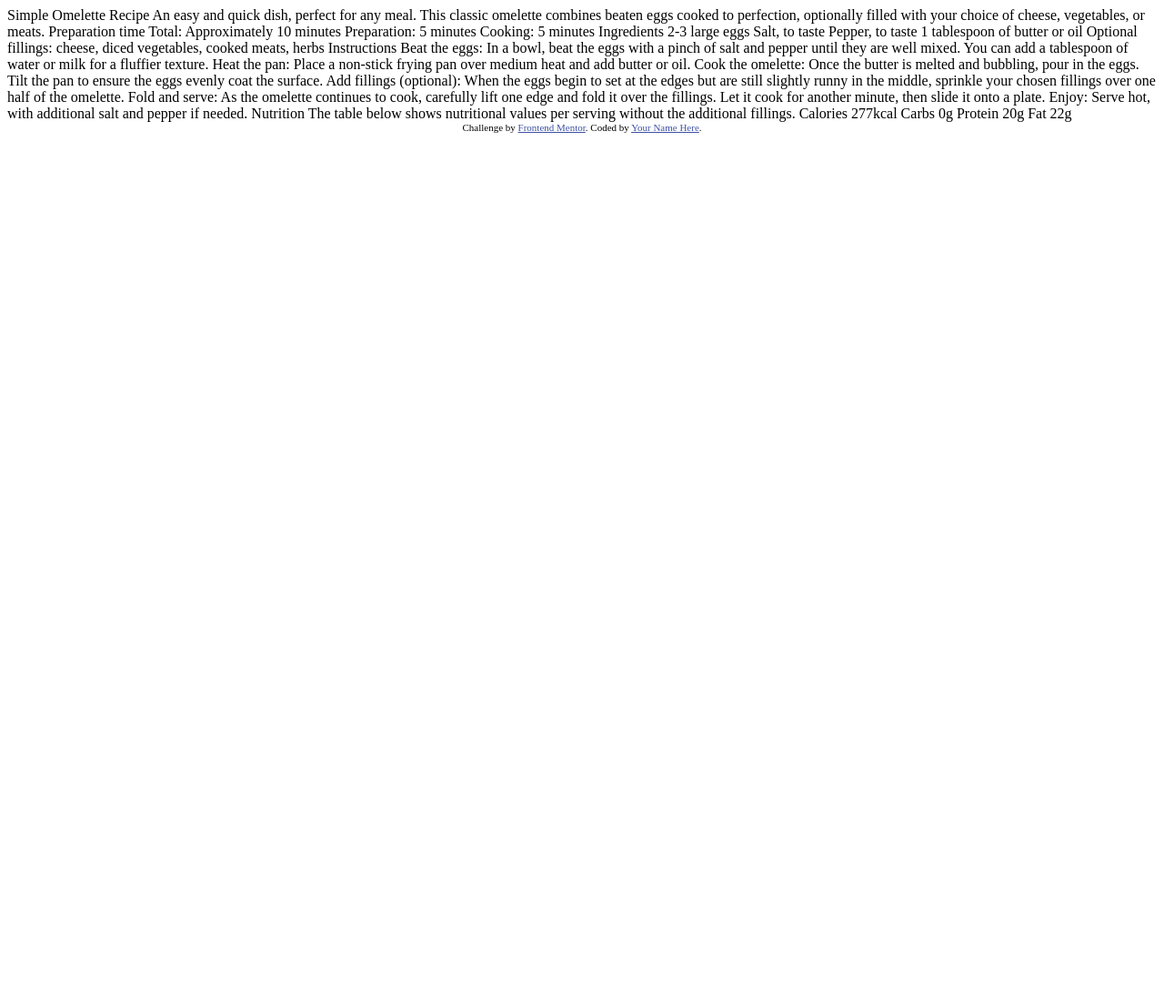
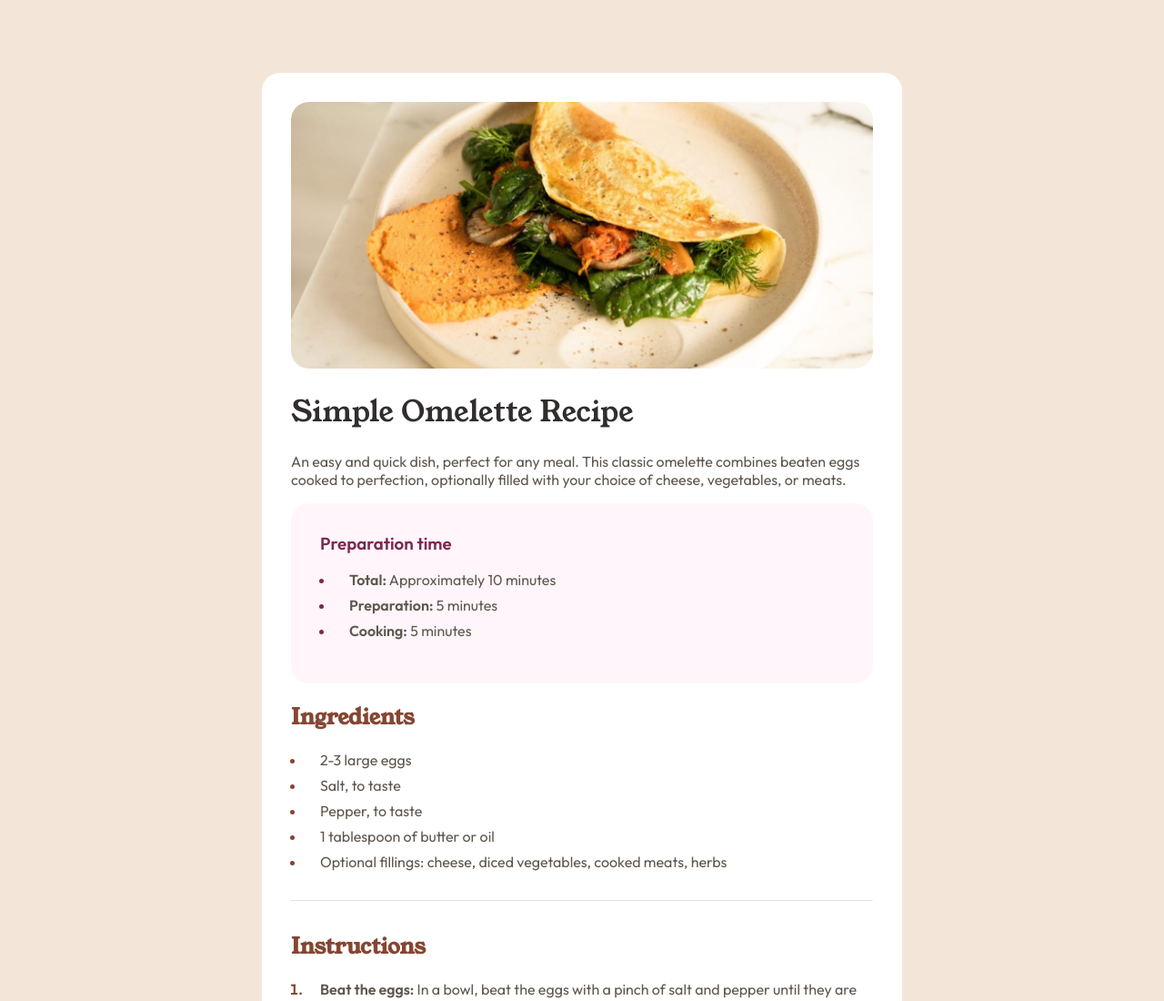
Before and after one commit to marcusleonas/frontendmentor-recipe-page, a plain HTML site: page index.html in a window 1280 px wide. Shown: the top 1100 px of the page at 91% size. Before the commit the page ends 800 px from the top, so only its background shows below. Drawn offline with Linux system fonts and the light colour scheme.

Commit message:
Finished layout & added all css

```diff
--- a/index.html
+++ b/index.html
@@ -1,77 +1,125 @@
 <!DOCTYPE html>
 <html lang="en">
   <head>
-  <meta charset="UTF-8">
-  <meta name="viewport" content="width=device-width, initial-scale=1.0"> <!-- displays site properly based on user's device -->
+    <meta charset="UTF-8" />
+    <meta name="viewport" content="width=device-width, initial-scale=1.0" />
+    <!-- displays site properly based on user's device -->
 
-  <link rel="icon" type="image/png" sizes="32x32" href="./assets/images/favicon-32x32.png">
+    <link
+      rel="icon"
+      type="image/png"
+      sizes="32x32"
+      href="./assets/images/favicon-32x32.png"
+    />
 
     <title>Frontend Mentor | Recipe page</title>
 
-  <!-- Feel free to remove these styles or customise in your own stylesheet 👍 -->
-  <style>
-    .attribution { font-size: 11px; text-align: center; }
-    .attribution a { color: hsl(228, 45%, 44%); }
-  </style>
+    <!-- Google Fonts -->
+    <link rel="preconnect" href="https://fonts.googleapis.com" />
+    <link rel="preconnect" href="https://fonts.gstatic.com" crossorigin />
+    <link
+      href="https://fonts.googleapis.com/css2?family=Outfit:wght@100..900&family=Young+Serif&display=swap"
+      rel="stylesheet"
+    />
+
+    <link rel="stylesheet" href="style.css" />
   </head>
   <body>
-
-  Simple Omelette Recipe
-
-  An easy and quick dish, perfect for any meal. This classic omelette combines beaten eggs cooked
-  to perfection, optionally filled with your choice of cheese, vegetables, or meats.
-
-  Preparation time
-
-  Total: Approximately 10 minutes
-  Preparation: 5 minutes
-  Cooking: 5 minutes
-
-  Ingredients
-
-  2-3 large eggs
-  Salt, to taste
-  Pepper, to taste
-  1 tablespoon of butter or oil
+    <main>
+      <div class="hero">
+        <img
+          class="hero__image"
+          src="assets/images/image-omelette.jpeg"
+          alt="Omelette"
+        />
+        <h1 class="hero__title">Simple Omelette Recipe</h1>
+        <p class="hero__text">
+          An easy and quick dish, perfect for any meal. This classic omelette
+          combines beaten eggs cooked to perfection, optionally filled with your
+          choice of cheese, vegetables, or meats.
+        </p>
+      </div>
+      <div class="card card__purple">
+        <h3 class="card__title">Preparation time</h3>
+        <ul>
+          <li><strong>Total:</strong> Approximately 10 minutes</li>
+          <li><strong>Preparation:</strong> 5 minutes</li>
+          <li><strong>Cooking:</strong> 5 minutes</li>
+        </ul>
+      </div>
+      <div class="section">
+        <h2 class="section__title">Ingredients</h2>
+        <ul>
+          <li>2-3 large eggs</li>
+          <li>Salt, to taste</li>
+          <li>Pepper, to taste</li>
+          <li>1 tablespoon of butter or oil</li>
+          <li>
             Optional fillings: cheese, diced vegetables, cooked meats, herbs
-
-  Instructions
-
-  Beat the eggs: In a bowl, beat the eggs with a pinch of salt and pepper until they are well mixed.
-  You can add a tablespoon of water or milk for a fluffier texture.
-
-  Heat the pan: Place a non-stick frying pan over medium heat and add butter or oil.
-
-  Cook the omelette: Once the butter is melted and bubbling, pour in the eggs. Tilt the pan to ensure
-  the eggs evenly coat the surface.
-
-  Add fillings (optional): When the eggs begin to set at the edges but are still slightly runny in the
-  middle, sprinkle your chosen fillings over one half of the omelette.
-
-  Fold and serve: As the omelette continues to cook, carefully lift one edge and fold it over the
-  fillings. Let it cook for another minute, then slide it onto a plate.
-
-  Enjoy: Serve hot, with additional salt and pepper if needed.
-
-  Nutrition
-
-  The table below shows nutritional values per serving without the additional fillings.
-
-  Calories
-  277kcal
-
-  Carbs
-  0g
-
-  Protein
-  20g
-
-  Fat
-  22g
-
-  <div class="attribution">
-    Challenge by <a href="https://www.frontendmentor.io?ref=challenge" target="_blank">Frontend Mentor</a>.
-    Coded by <a href="#">Your Name Here</a>.
+          </li>
+        </ul>
       </div>
+      <hr />
+      <div class="section">
+        <h2 class="section__title">Instructions</h2>
+        <ol class="list">
+          <li class="list__item">
+            <strong>Beat the eggs:</strong> In a bowl, beat the eggs with a
+            pinch of salt and pepper until they are well mixed. You can add a
+            tablespoon of water or milk for a fluffier texture.
+          </li>
+          <li class="list__item">
+            <strong>Heat the pan:</strong> Place a non-stick frying pan over
+            medium heat and add butter or oil.
+          </li>
+          <li class="list__item">
+            <strong>Cook the omelette:</strong> Once the butter is melted and
+            bubbling, pour in the eggs. Tilt the pan to ensure the eggs evenly
+            coat the surface.
+          </li>
+          <li class="list__item">
+            <strong>Add fillings (optional):</strong> When the eggs begin to set
+            at the edges but are still slightly runny in the middle, sprinkle
+            your chosen fillings over one half of the omelette.
+          </li>
+          <li class="list__item">
+            <strong>Fold and serve:</strong> As the omelette continues to cook,
+            carefully lift one edge and fold it over the fillings. Let it cook
+            for another minute, then slide it onto a plate.
+          </li>
+          <li class="list__item">
+            <strong>Enjoy:</strong> Serve hot, with additional salt and pepper
+            if needed. Nutrition The table below shows nutritional values per
+            serving without the additional fillings.
+          </li>
+        </ol>
+      </div>
+      <hr />
+      <div class="section">
+        <h2 class="section__title">Nutrition</h2>
+        <p class="section__text">
+          The table below shows nutritional values per serving without the
+          additional fillings.
+        </p>
+        <table class="nutrition">
+          <tr class="nutrition__row">
+            <td>Calories</td>
+            <td>277kcal</td>
+          </tr>
+          <tr class="nutrition__row">
+            <td>Carbs</td>
+            <td>0g</td>
+          </tr>
+          <tr class="nutrition__row">
+            <td>Protein</td>
+            <td>20g</td>
+          </tr>
+          <tr class="nutrition__row">
+            <td>Fat</td>
+            <td>22g</td>
+          </tr>
+        </table>
+      </div>
+    </main>
   </body>
 </html>
--- /dev/null
+++ b/style.css
@@ -0,0 +1,173 @@
+:root {
+  /* Typography */
+  --font-sans: "Outfit", sans-serif;
+  --font-header: "Young Serif", serif;
+
+  --font-light: 200;
+  --font-normal: 400;
+  --font-bold: 600;
+
+  --font-base: 1rem;
+  --font-lg: 1.25rem;
+  --font-xl: 2.5rem;
+
+  /* Colors */
+  --color-primary: hsl(14, 45%, 36%);
+  --color-secondary: hsl(332, 51%, 32%);
+
+  --color-neutral-50: hsl(0, 0%, 100%);
+  --color-neutral-200: hsl(330, 100%, 98%);
+  --color-neutral-400: hsl(30, 54%, 90%);
+  --color-neutral-600: hsl(30, 18%, 87%);
+  --color-neutral-800: hsl(30, 10%, 34%);
+  --color-neutral-900: hsl(24, 5%, 18%);
+
+  --color-card-background: hsl(330, 100%, 98%);
+
+  /* Other */
+  --border-radius: 1.25rem;
+}
+
+body {
+  padding: 0;
+  margin: 0;
+  box-sizing: border-box;
+
+  color: var(--color-neutral-800);
+  font-family: var(--font-sans);
+  font-weight: var(--font-normal);
+
+  display: flex;
+  flex-direction: column;
+  align-items: center;
+  justify-content: center;
+
+  background: var(--color-neutral-400);
+}
+
+/* Resets */
+img {
+  width: 100%;
+}
+
+strong {
+  font-weight: var(--font-bold);
+}
+
+ul {
+  padding-left: 1rem;
+}
+
+ul li::marker {
+  color: var(--color-primary);
+}
+
+ul li {
+  margin-top: 0.5rem;
+  margin-bottom: 0.5rem;
+  padding-left: 1rem;
+}
+
+ol {
+  padding-left: 1rem;
+}
+
+ol li::marker {
+  color: var(--color-primary);
+  font-weight: var(--font-bold);
+}
+
+ol li {
+  margin-top: 0.5rem;
+  margin-bottom: 0.5rem;
+  padding-left: 1rem;
+}
+
+hr {
+  margin-top: 2rem;
+  margin-bottom: 2rem;
+  padding: 0;
+  border-color: hsl(330, 100%, 98%, 30%);
+}
+
+/* Layout */
+main {
+  max-width: 40rem;
+  margin: 5rem;
+  padding: 2rem;
+  border-radius: var(--border-radius);
+  background: var(--color-neutral-50);
+}
+
+.hero .hero__image {
+  border-radius: var(--border-radius);
+}
+
+.hero .hero__title {
+  color: var(--color-neutral-900);
+  font-family: var(--font-header);
+  font-weight: var(--font-light);
+}
+
+.card {
+  border-radius: var(--border-radius);
+  padding: 2rem;
+}
+
+.card__purple {
+  background: var(--color-card-background);
+}
+
+.card__purple .card__title {
+  margin-top: 0;
+  color: var(--color-secondary);
+  font-weight: var(--font-bold);
+}
+
+.card__purple ul li::marker {
+  color: var(--color-secondary);
+}
+
+.section .section__title {
+  font-family: var(--font-header);
+  color: var(--color-primary);
+}
+
+.nutrition {
+  width: 100%;
+}
+
+.nutrition__row {
+  display: flex;
+  flex-direction: row;
+  align-items: center;
+  padding-bottom: 1rem;
+  margin-bottom: 1rem;
+  border-bottom: 1px solid var(--color-neutral-600);
+}
+
+.nutrition__row * {
+  padding-left: 2rem;
+  padding-right: 2rem;
+}
+
+.nutrition__row *:nth-child(2) {
+  color: var(--color-primary);
+  font-weight: var(--font-bold);
+}
+
+.nutrition__row:last-child {
+  border-bottom: none;
+}
+
+.nutrition__row > * {
+  flex: 1;
+}
+
+/* Media queries */
+@media (max-width: 40rem) {
+  main {
+    border-radius: 0;
+    margin: 0;
+  }
+}
```
Lines whose indentation alone changed are shown as unchanged.
